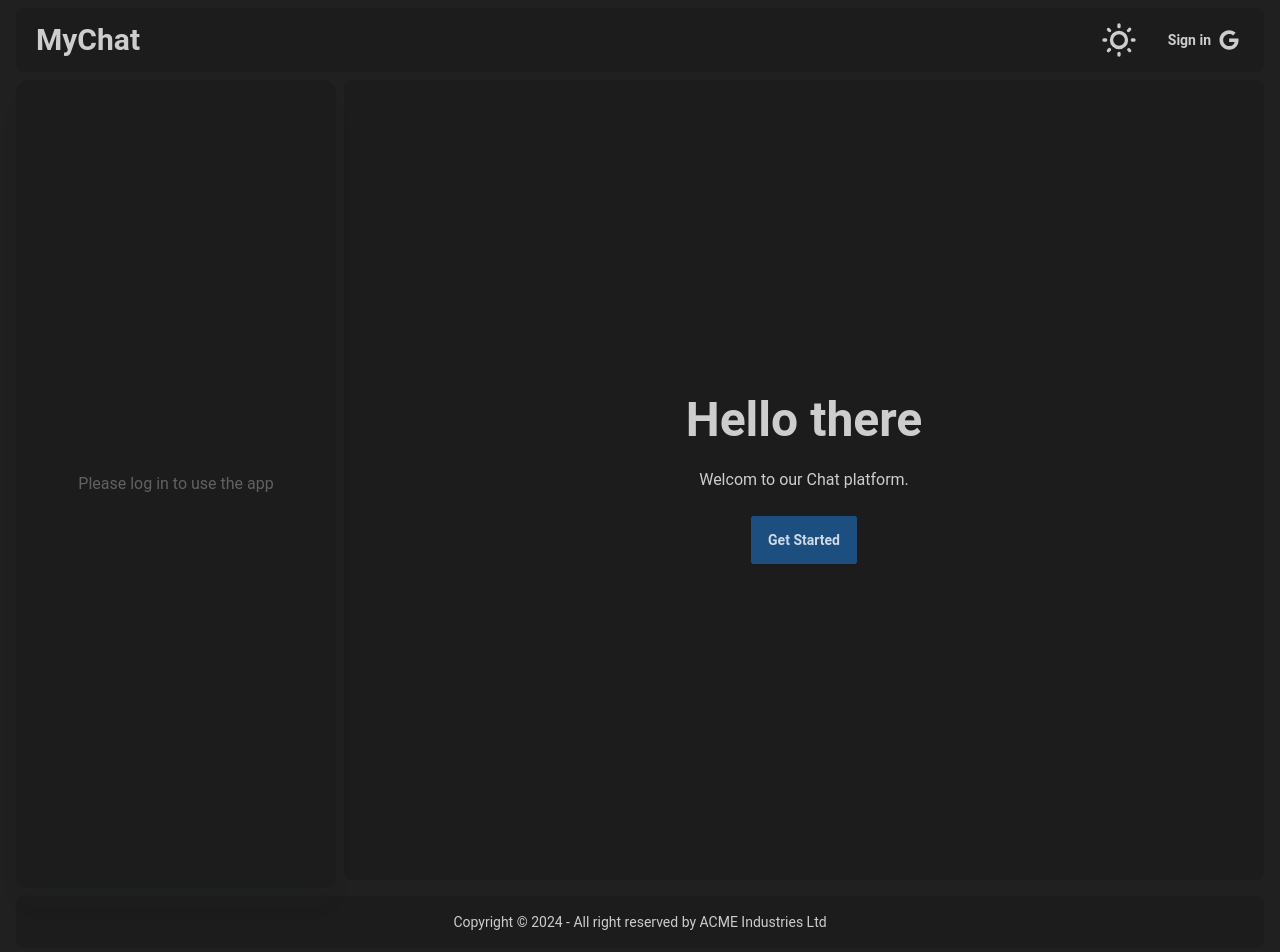
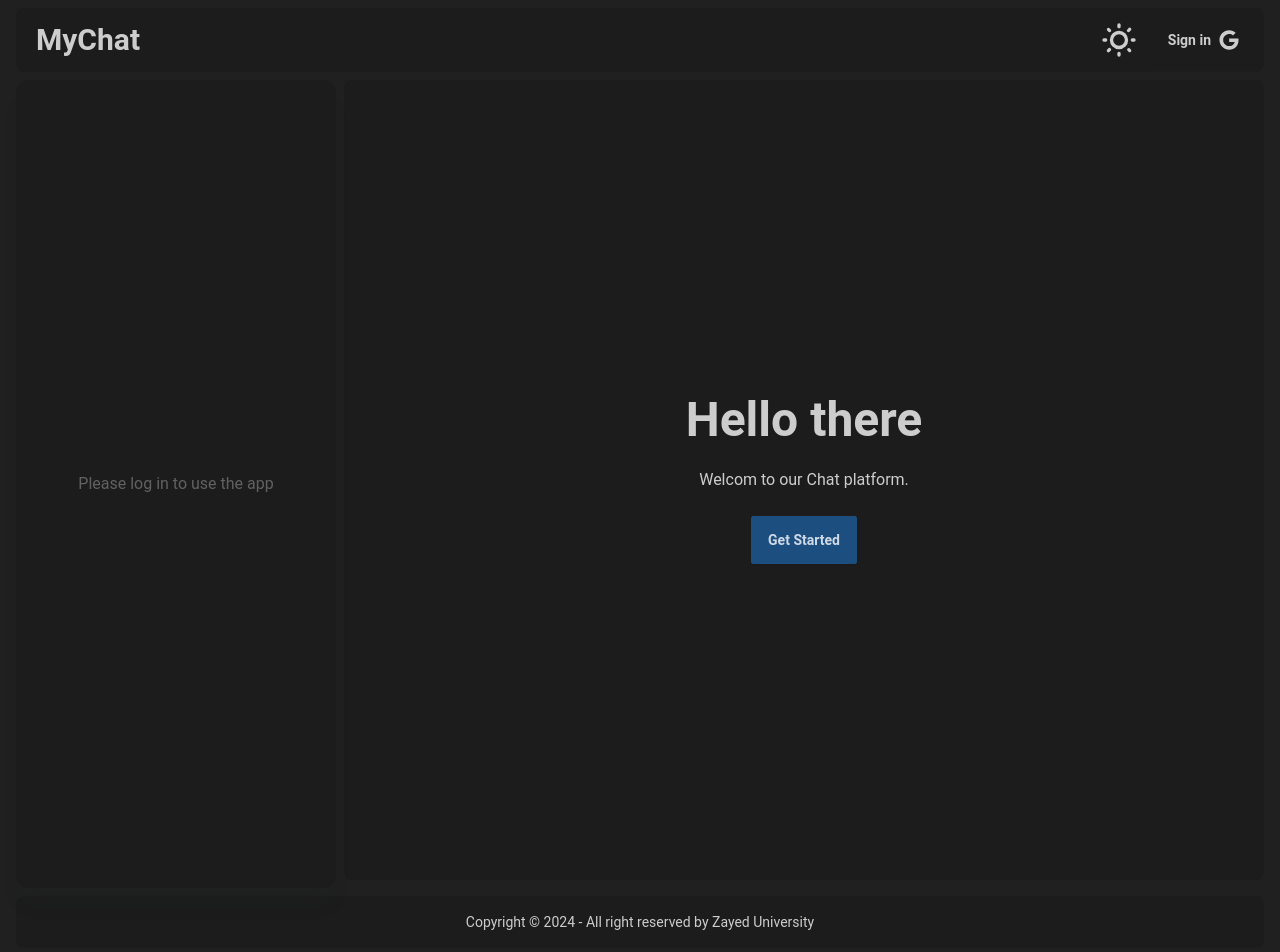
Before and after one commit to Abdelhak-mekaoui/my-chat-ui, a Next.js app: page / in a window 1280 px wide. Shown: the top 952 px of the page. Built offline with nearby package versions, Linux system fonts and the light colour scheme; no server answers.

Commit message:
edit footer

```diff
--- a/app/layout.tsx
+++ b/app/layout.tsx
@@ -11,7 +11,7 @@
 // Include session in the type definition for props
 type RootLayoutProps = {
   children: React.ReactNode;
-  session: Session | null; // Assuming you want to allow for a null session
+  session: Session | null;
 };
 
 const RootLayout: React.FC<RootLayoutProps> = ({ children, session }) => {
--- a/components/Footer.tsx
+++ b/components/Footer.tsx
@@ -1,11 +1,11 @@
-import React from 'react'
+import React from "react";
 
 export default function Footer() {
   return (
     <footer className="footer mt-2 footer-center p-4 bg-base-200 text-base-content rounded-lg">
       <aside>
-        <p>Copyright © 2024 - All right reserved by ACME Industries Ltd</p>
+        <p>Copyright © 2024 - All right reserved by Zayed University</p>
       </aside>
     </footer>
-  )
+  );
 }
```
